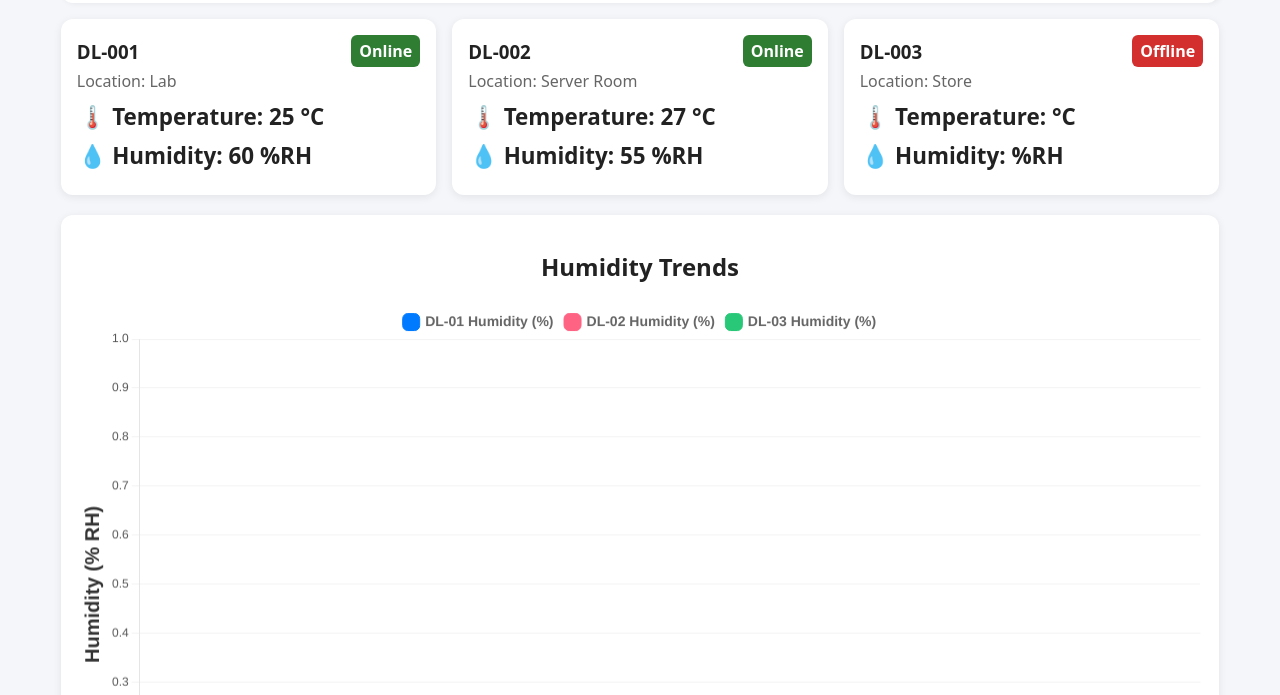
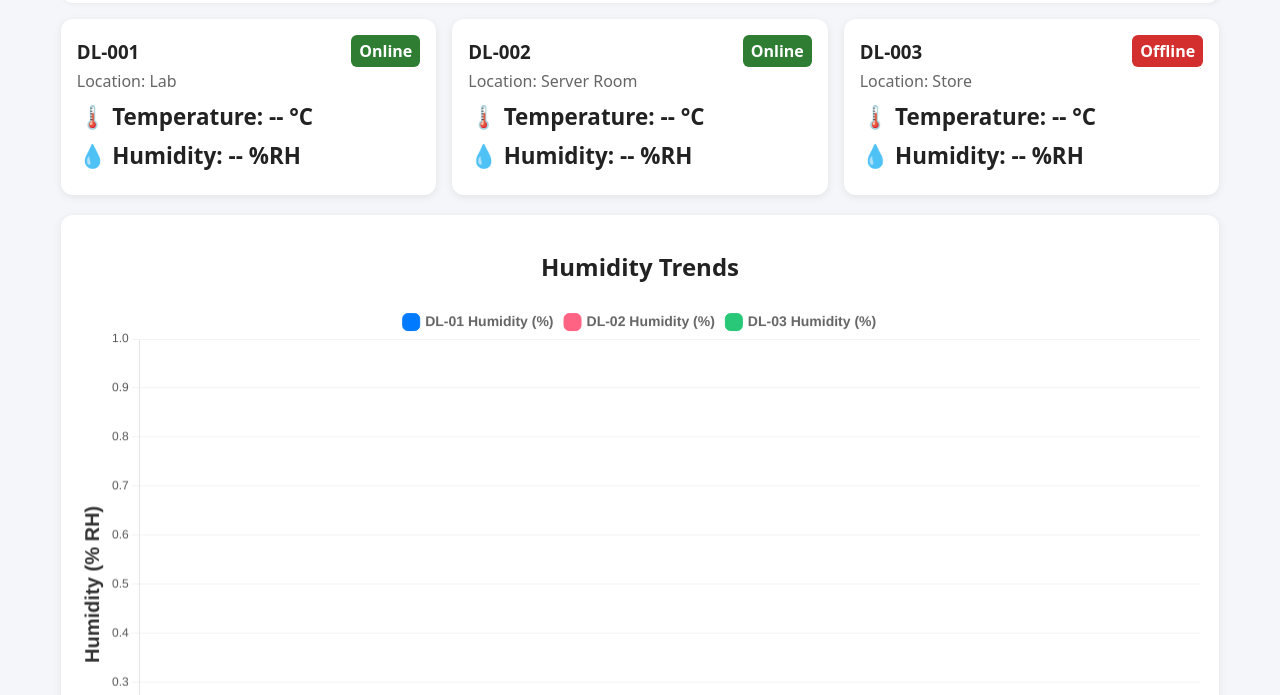
Before and after one commit to SuvraDebPaul/IOT-Humidity-Datalogger, a plain HTML site: page index.html in a window 1280 px wide. Shown: the part 105-800 px from the top of the page. Drawn offline with nearby package versions, Linux system fonts and the light colour scheme; no server answers.

Commit message:
Settings Update

```diff
--- a/index.html
+++ b/index.html
@@ -40,9 +40,9 @@
             </div>
             <p>Location: Lab</p>
             <div class="data">
-              🌡️ Temperature: <span id="temp1">25</span> °C
+              🌡️ Temperature: <span id="temp1">--</span> °C
             </div>
-            <div class="data">💧 Humidity: <span id="humi1">60</span> %RH</div>
+            <div class="data">💧 Humidity: <span id="humi1">--</span> %RH</div>
           </div>
           <div class="device-card online">
             <div class="title-status">
@@ -51,9 +51,9 @@
             </div>
             <p>Location: Server Room</p>
             <div class="data">
-              🌡️ Temperature: <span id="temp2">27</span> °C
+              🌡️ Temperature: <span id="temp2">--</span> °C
             </div>
-            <div class="data">💧 Humidity: <span id="humi2">55</span> %RH</div>
+            <div class="data">💧 Humidity: <span id="humi2">--</span> %RH</div>
           </div>
           <div class="device-card offline">
             <div class="title-status">
@@ -61,8 +61,10 @@
               <span class="status">Offline</span>
             </div>
             <p>Location: Store</p>
-            <div class="data">🌡️ Temperature: <span id="temp3"></span> °C</div>
-            <div class="data">💧 Humidity: <span id="humi3"></span> %RH</div>
+            <div class="data">
+              🌡️ Temperature: <span id="temp3">--</span> °C
+            </div>
+            <div class="data">💧 Humidity: <span id="humi3">--</span> %RH</div>
           </div>
         </section>
 
```
